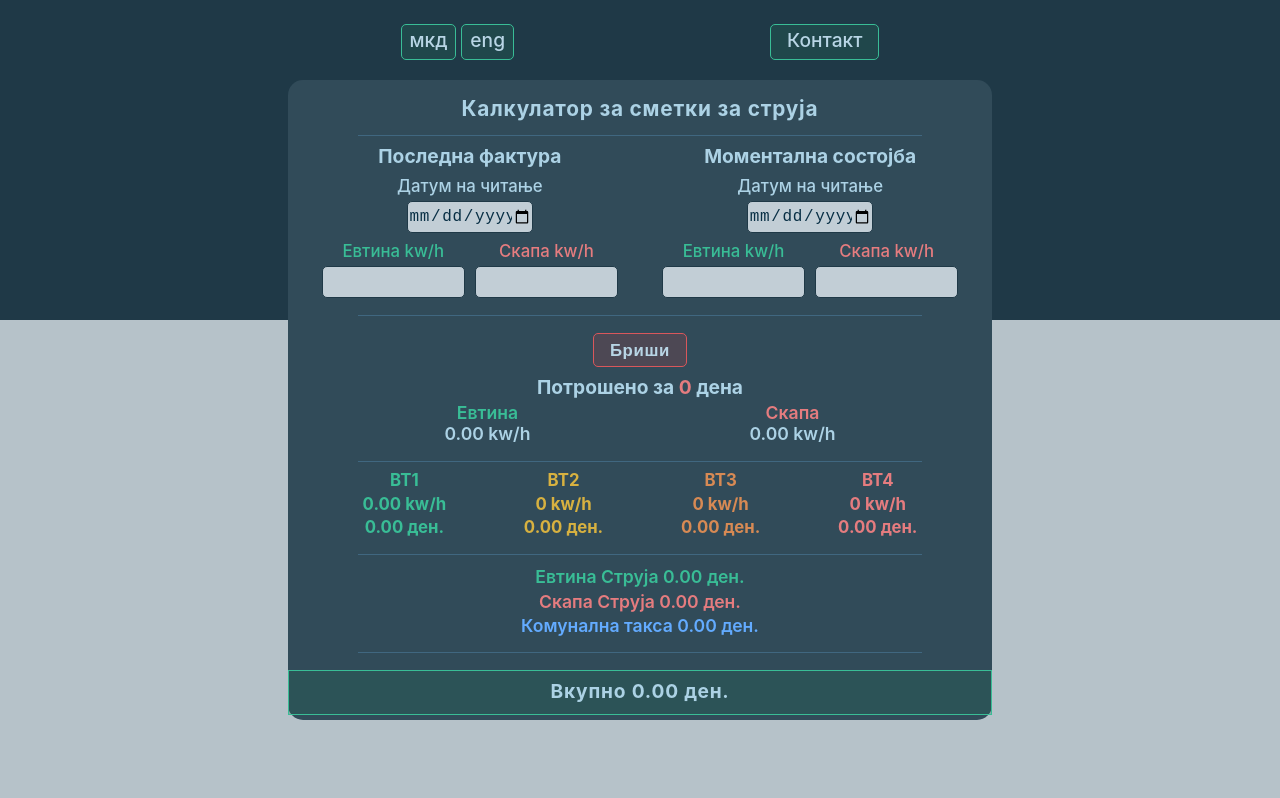
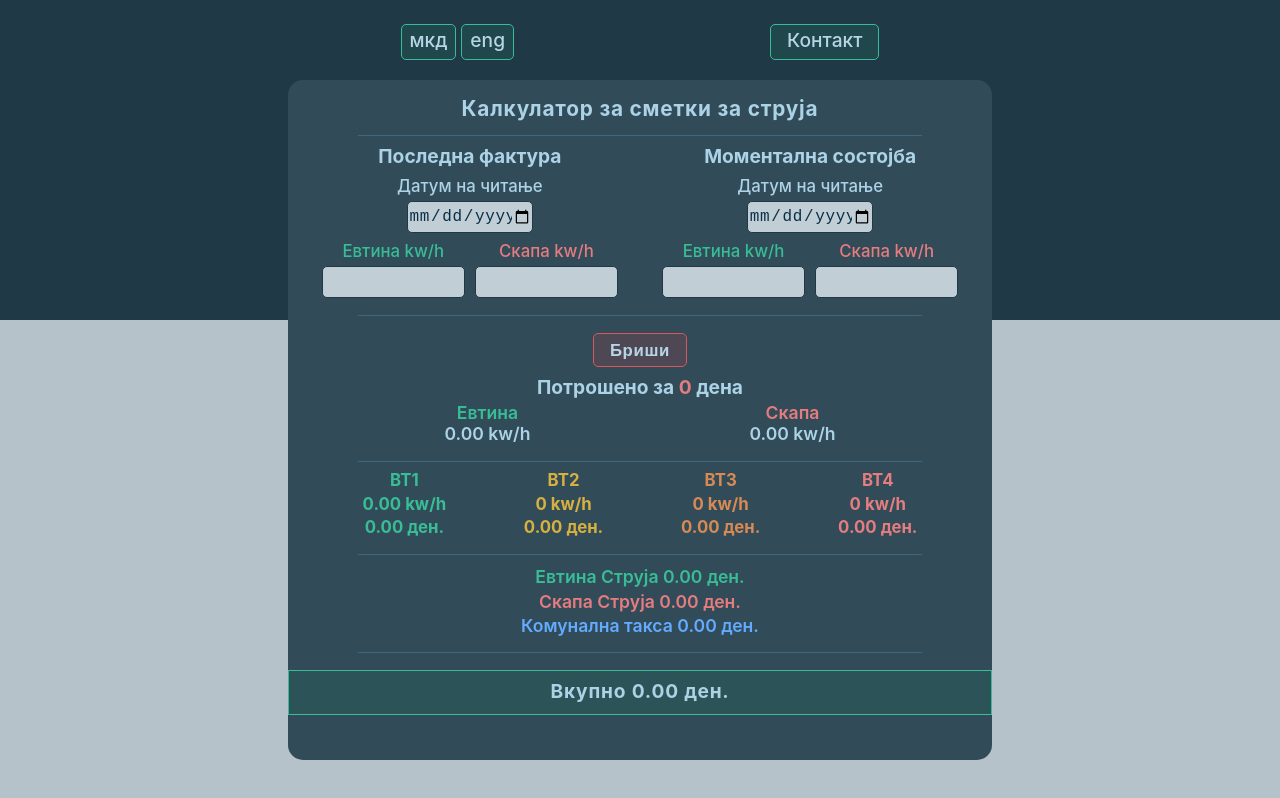
Before and after one commit to pirej/calculator, a Next.js app: page / in a window 1280 px wide. Built offline with nearby package versions, Linux system fonts and the light colour scheme.

Commit message:
form hight

```diff
--- a/components/Form/index.js
+++ b/components/Form/index.js
@@ -13,15 +13,15 @@ const MyForm = styled.div`
   text-align: center;
   @media (max-width: 1920px) {
     width: 40vw;
-    height: 100vh;
+    height: 105vh;
   }
   @media (max-width: 1600px) {
     width: 45vw;
-    height: 91vh;
+    height: 95vh;
   }
   @media (max-width: 1400px) {
     width: 55vw;
-    height: 80vh;
+    height: 85vh;
   }
   @media (max-width: 1024px) {
     width: 65vw;
```
